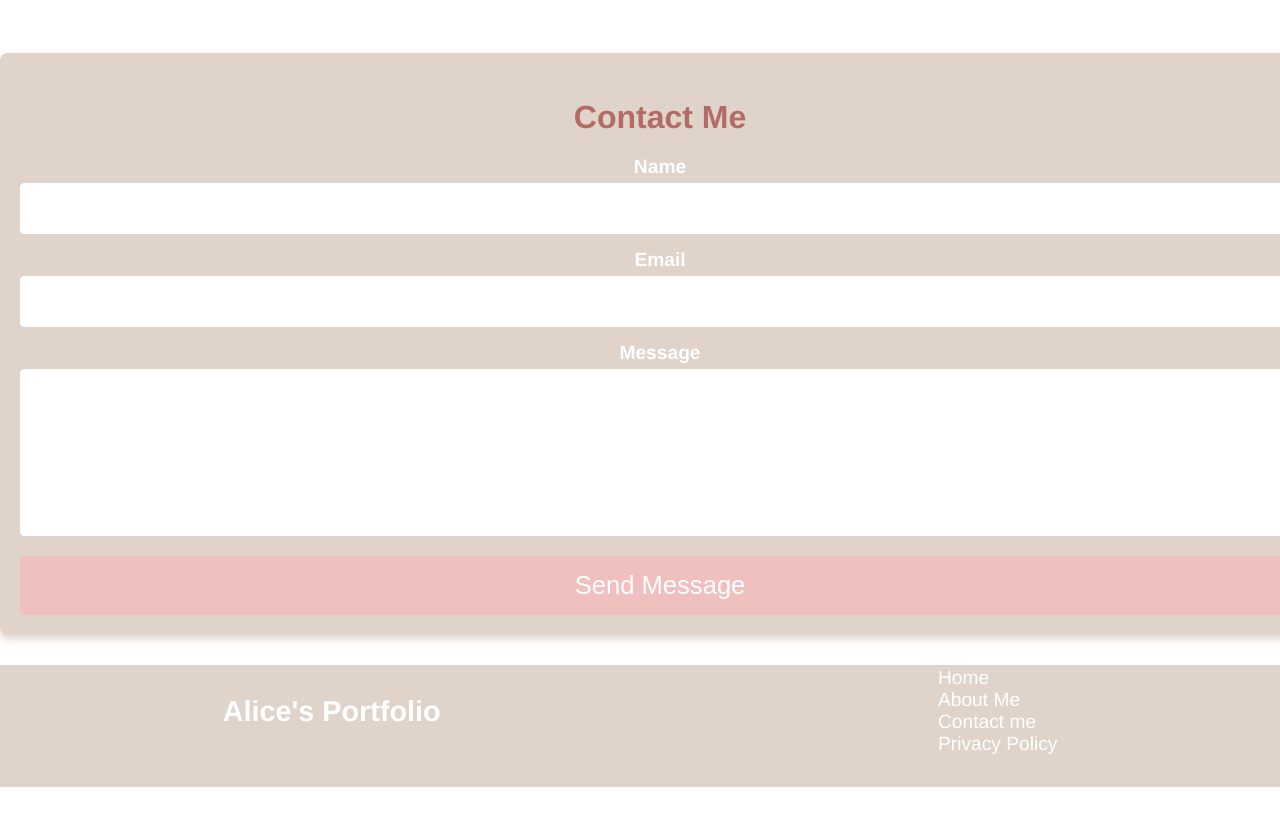
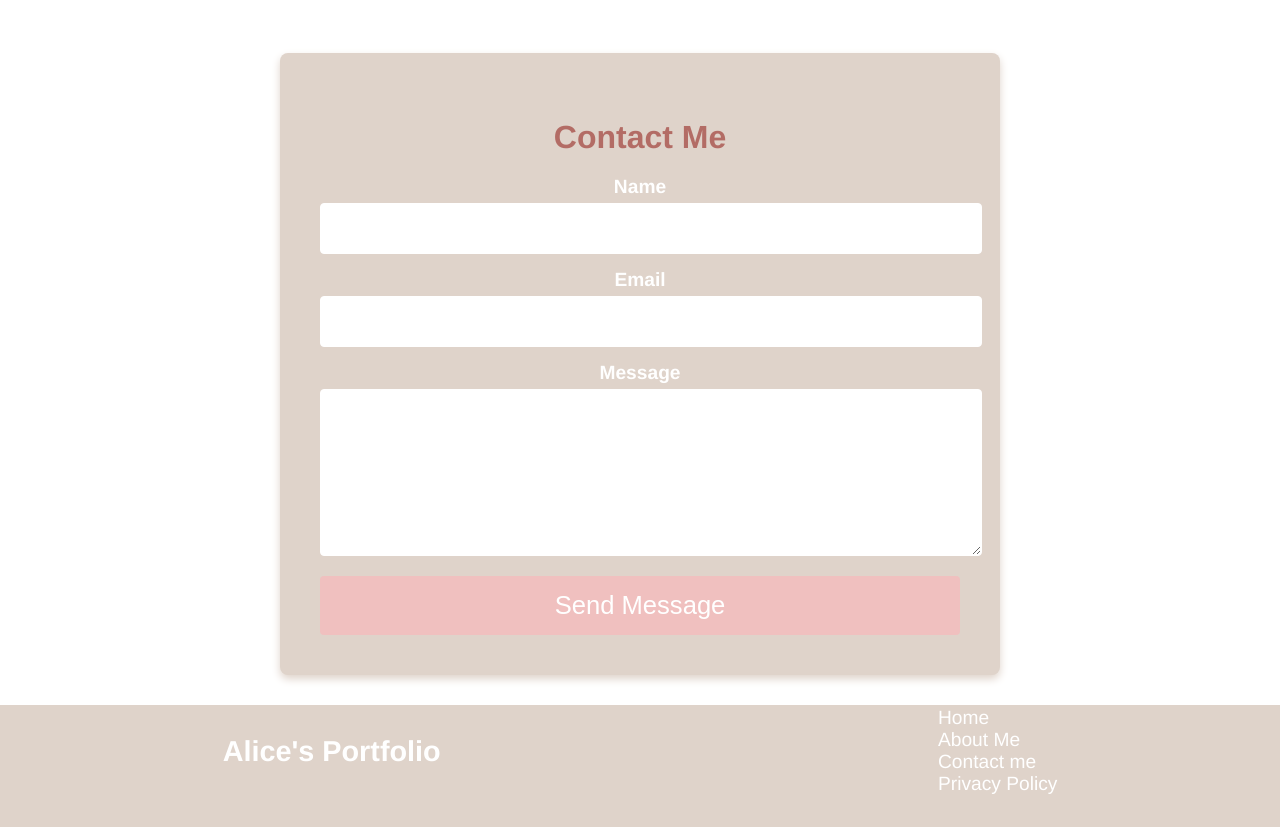
Before and after one commit to alicegl-code/alicegl-code.github.io, a plain HTML site: page index.html in a window 1280 px wide. Shown: the part 4887-5714 px from the top of the page. Before the commit the page ends 5674 px from the top, so only its background shows below. Drawn offline with Linux system fonts and the light colour scheme; a web font is replaced by a local one.

Commit message:
alicegl-code.github.io

```diff
--- a/style.css
+++ b/style.css
@@ -394,15 +394,19 @@ ul {
     background-color: #dfd3ca;
     border-radius: 8px;
     box-shadow:0 4px 8px #dfd3ca;
-    padding: 20px;
-    max-width: 100%;
-    width: 100%;
+    padding: 40px;
+    max-width: 50%;
+    width: 50%;
+    align-items: center;
+    margin: 0 auto;
+
 }
 
 .form-container > h2 {
     margin-bottom: 20px;
     font-size: 2.5vw;
     color: #b36c65;
+    justify-content: center;
     text-align: center;
 }
 
```
